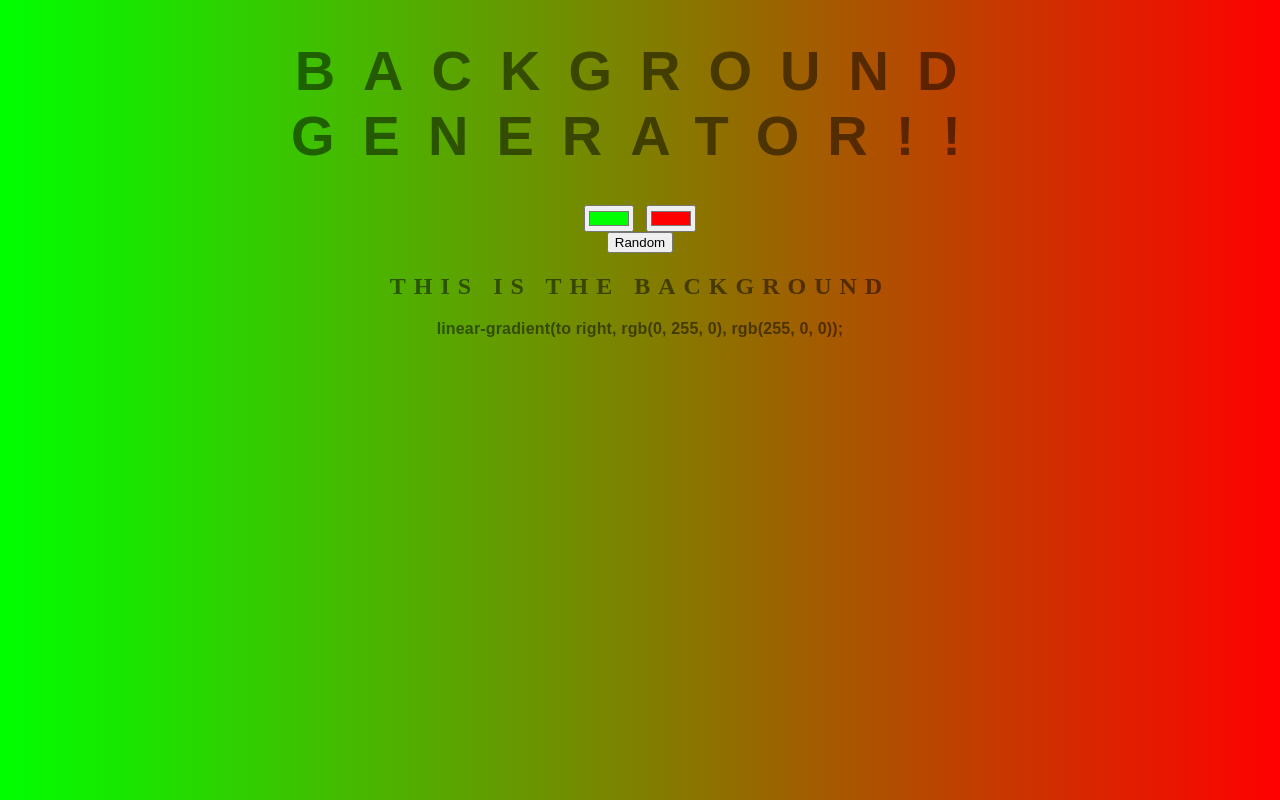
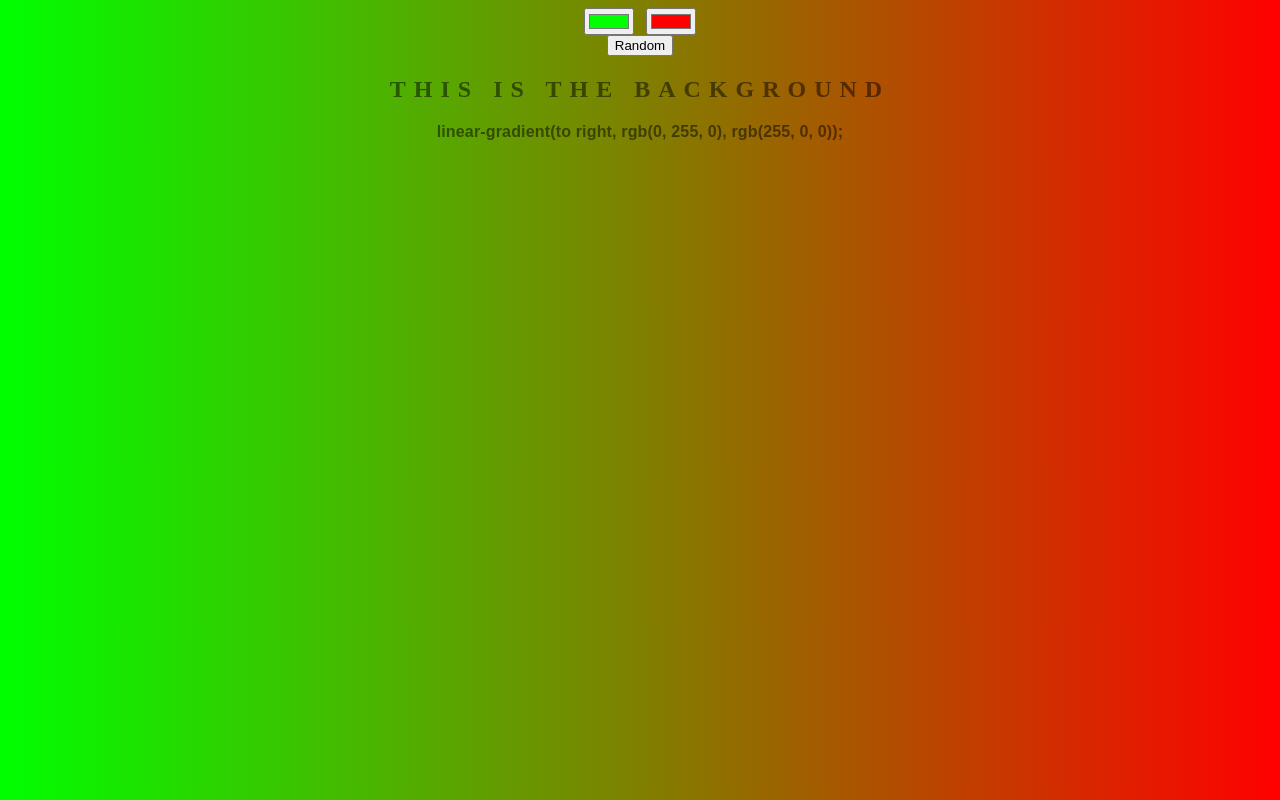
Before and after one commit to vinayv79/background-generator, a plain HTML site: page index.html in a window 1280 px wide. Drawn offline with Linux system fonts and the light colour scheme.

Commit message:
removed header

```diff
--- a/index.html
+++ b/index.html
@@ -5,7 +5,6 @@
 	<link rel="stylesheet" type="text/css" href="style.css">
 </head>
 <body id="gradient">
-	<h1>Background Generator!!</h1>
 	<input type="color" name="color1" class = "color1" value="#00ff00">
 	<input type="color" name="color2" class = "color2" value="#ff0000">
 	<br><button>Random</button>
```
